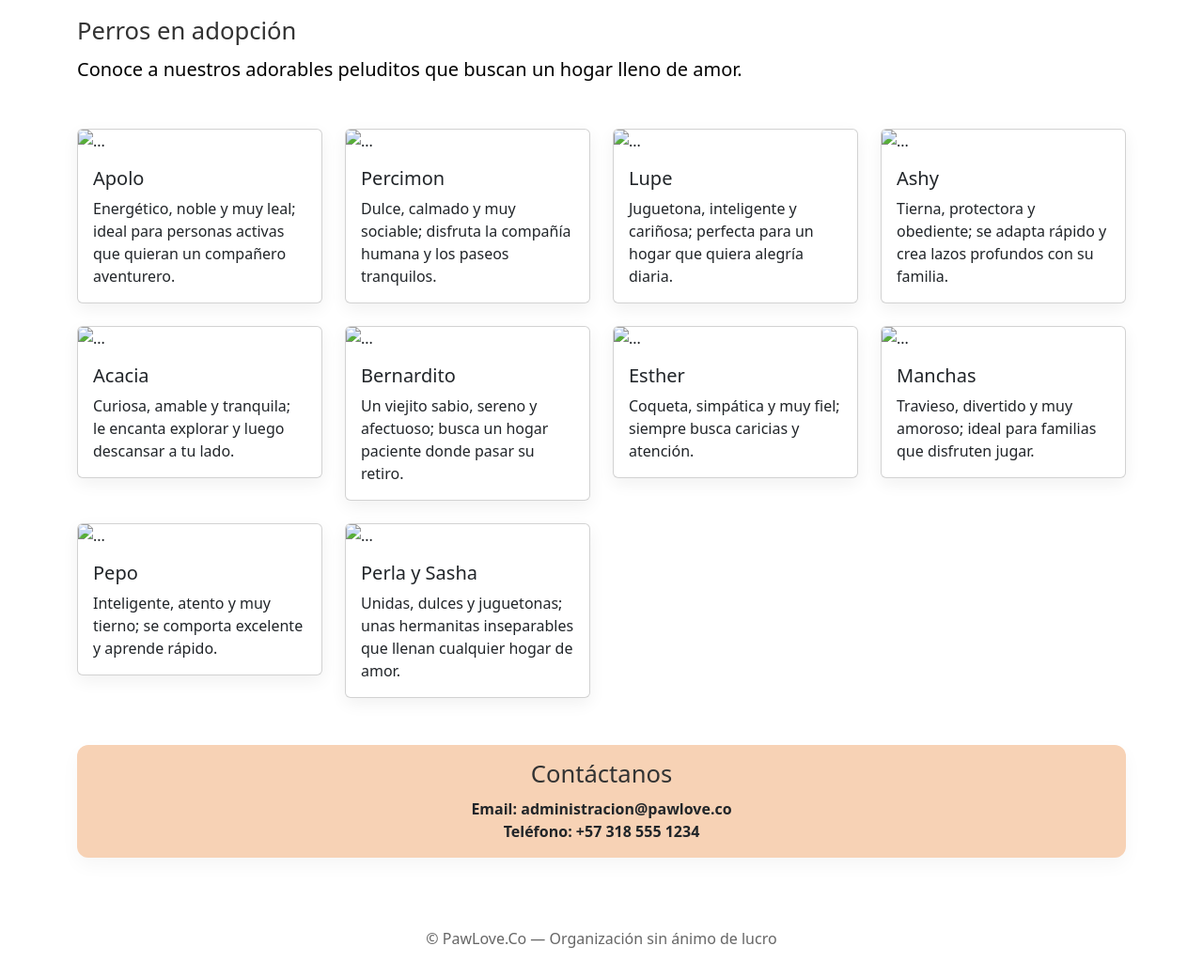
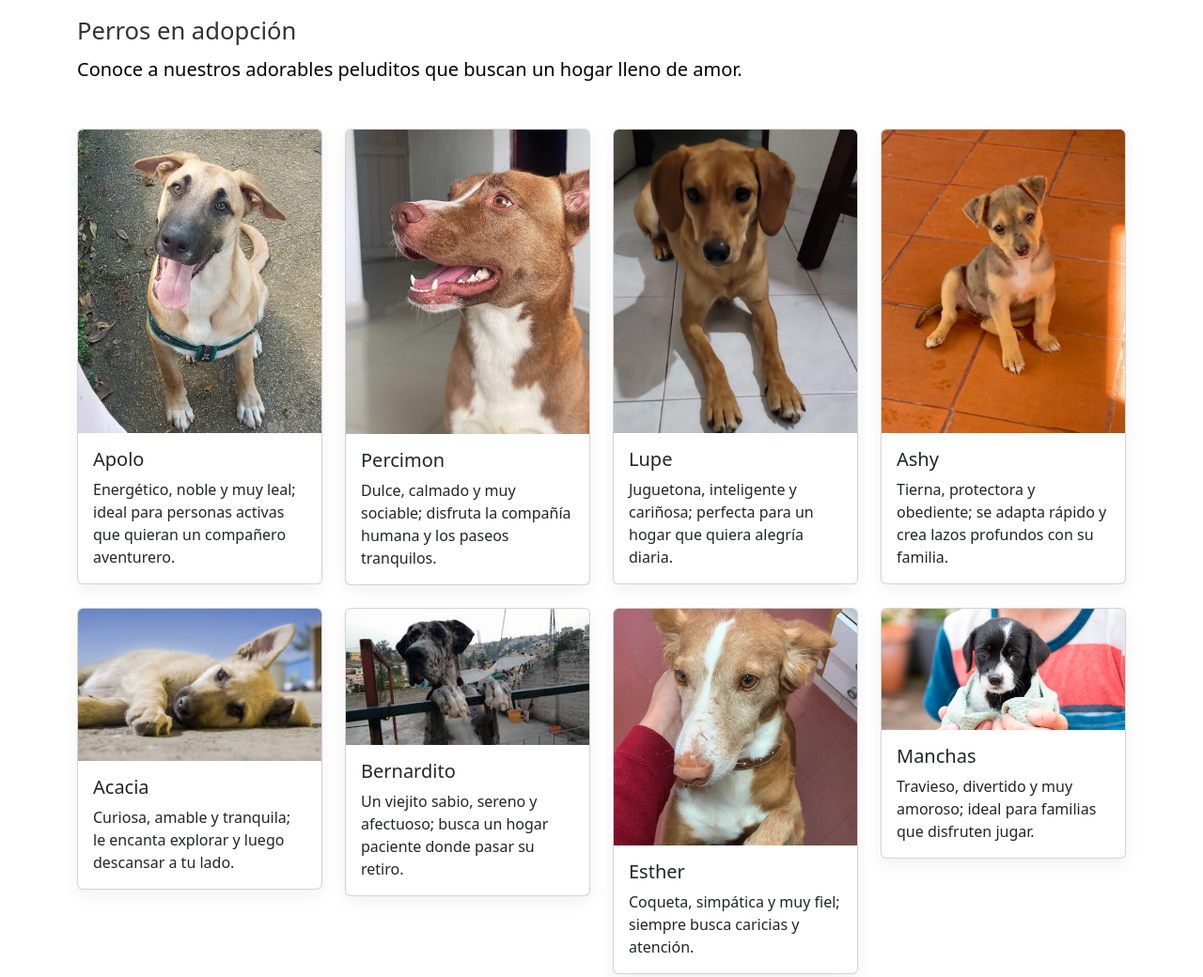
Before and after one commit to YulyCordoba/PawLove, a plain HTML site: page dogs.html in a window 1280 px wide. Shown: the part 420-1460 px from the top of the page at 94% size. Drawn offline with nearby package versions, Linux system fonts and the light colour scheme; the site is published under a folder, as on GitHub Pages, so addresses that start at the root find nothing.

Commit message:
Corrige rutas de imágenes para GitHub Pages

```diff
--- a/dogs.html
+++ b/dogs.html
@@ -42,7 +42,7 @@
 <div class="row row-cols-2 row-cols-md-4 g-4">
   <div class="col">
     <div class="card">
-      <img src="/images/dogs/Apolo.jpg" class="card-img-top" alt="...">
+      <img src="images/dogs/Apolo.jpg" class="card-img-top" alt="Foto de Apolo">
       <div class="card-body">
         <h5 class="card-title">Apolo</h5>
         <p class="card-text">Energético, noble y muy leal; ideal para personas activas que quieran un compañero aventurero.</p>
@@ -51,7 +51,7 @@
   </div>
   <div class="col">
     <div class="card">
-      <img src="/images/dogs/Percimon.jpg" class="card-img-top" alt="...">
+      <img src="images/dogs/Percimon.jpg" class="card-img-top" alt="Foto de Percimon">
       <div class="card-body">
         <h5 class="card-title">Percimon</h5>
         <p class="card-text">Dulce, calmado y muy sociable; disfruta la compañía humana y los paseos tranquilos.</p>
@@ -60,7 +60,7 @@
   </div>
   <div class="col">
     <div class="card">
-      <img src="/images/dogs/Lupe.jpg" class="card-img-top" alt="...">
+      <img src="images/dogs/Lupe.jpg" class="card-img-top" alt="Foto de Lupe">
       <div class="card-body">
         <h5 class="card-title">Lupe</h5>
         <p class="card-text">Juguetona, inteligente y cariñosa; perfecta para un hogar que quiera alegría diaria.</p>
@@ -69,7 +69,7 @@
   </div>
   <div class="col">
     <div class="card">
-      <img src="/images/dogs/Ashy.jpg" class="card-img-top" alt="...">
+      <img src="images/dogs/Ashy.jpg" class="card-img-top" alt="foto de Ashy">
       <div class="card-body">
         <h5 class="card-title">Ashy</h5>
         <p class="card-text">Tierna, protectora y obediente; se adapta rápido y crea lazos profundos con su familia.</p>
@@ -78,7 +78,7 @@
   </div>
     <div class="col">
     <div class="card">
-      <img src="/images/dogs/Acacia.jpg" class="card-img-top" alt="...">
+      <img src="images/dogs/Acacia.jpg" class="card-img-top" alt="foto de Acacia">
       <div class="card-body">
         <h5 class="card-title">Acacia</h5>
         <p class="card-text">Curiosa, amable y tranquila; le encanta explorar y luego descansar a tu lado.</p>
@@ -87,7 +87,7 @@
   </div>
   <div class="col">
     <div class="card">
-      <img src="/images/dogs/Bernardito.jpg" class="card-img-top" alt="...">
+      <img src="images/dogs/Bernardito.jpg" class="card-img-top" alt="foto de Bernardito">
       <div class="card-body">
         <h5 class="card-title">Bernardito</h5>
         <p class="card-text">Un viejito sabio, sereno y afectuoso; busca un hogar paciente donde pasar su retiro.</p>
@@ -96,7 +96,7 @@
   </div>
   <div class="col">
     <div class="card">
-      <img src="/images/dogs/Esther.jpeg" class="card-img-top" alt="...">
+      <img src="images/dogs/Esther.jpeg" class="card-img-top" alt="foto de Esther">
       <div class="card-body">
         <h5 class="card-title">Esther</h5>
         <p class="card-text">Coqueta, simpática y muy fiel; siempre busca caricias y atención.</p>
@@ -105,7 +105,7 @@
   </div>
   <div class="col">
     <div class="card">
-      <img src="/images/dogs/Manchas.avif" class="card-img-top" alt="...">
+      <img src="images/dogs/Manchas.avif" class="card-img-top" alt="foto de Manchas">
       <div class="card-body">
         <h5 class="card-title">Manchas</h5>
         <p class="card-text">Travieso, divertido y muy amoroso; ideal para familias que disfruten jugar.</p>
@@ -114,7 +114,7 @@
   </div>
     <div class="col">
     <div class="card">
-      <img src="/images/dogs/Pepo.jpg" class="card-img-top" alt="...">
+      <img src="images/dogs/Pepo.jpg" class="card-img-top" alt="foto de Pepo">
       <div class="card-body">
         <h5 class="card-title">Pepo</h5>
         <p class="card-text">Inteligente, atento y muy tierno; se comporta excelente y aprende rápido.</p>
@@ -123,7 +123,7 @@
   </div>
   <div class="col">
     <div class="card">
-      <img src="/images/dogs/Perla y Sasha.jpeg" class="card-img-top" alt="...">
+      <img src="images/dogs/Perla y Sasha.jpeg" class="card-img-top" alt="foto de Perla y Sasha">
       <div class="card-body">
         <h5 class="card-title">Perla y Sasha</h5>
         <p class="card-text">Unidas, dulces y juguetonas; unas hermanitas inseparables que llenan cualquier hogar de amor.</p>
```
Also changed, not shown: cats.html (+9 -9 lines).
